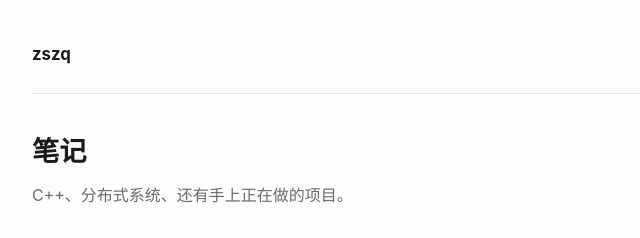
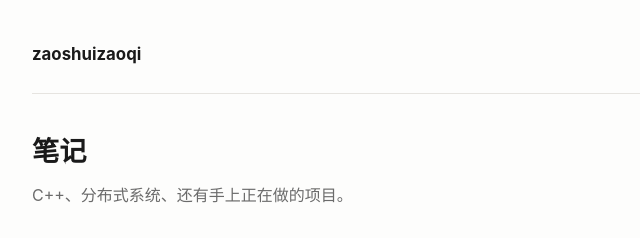
Before and after one commit to ljyxyx/blog, an Astro site: page / in a window 1280 px wide. Shown: the top 238 px of the page, 260-900 px from the left. Built offline with nearby package versions, Linux system fonts and the light colour scheme; Astro itself is replaced by a stand-in of ours.

Commit message:
修改名称

```diff
--- a/src/layouts/Base.astro
+++ b/src/layouts/Base.astro
@@ -22,7 +22,7 @@ const base = import.meta.env.BASE_URL;
   </head>
   <body>
     <header class="site-header">
-      <a class="brand" href={base}>zszq</a>
+      <a class="brand" href={base}>zaoshuizaoqi</a>
       <nav>
         <a href={base}>文章</a>
         <a href={base + 'about/'}>关于</a>
```
